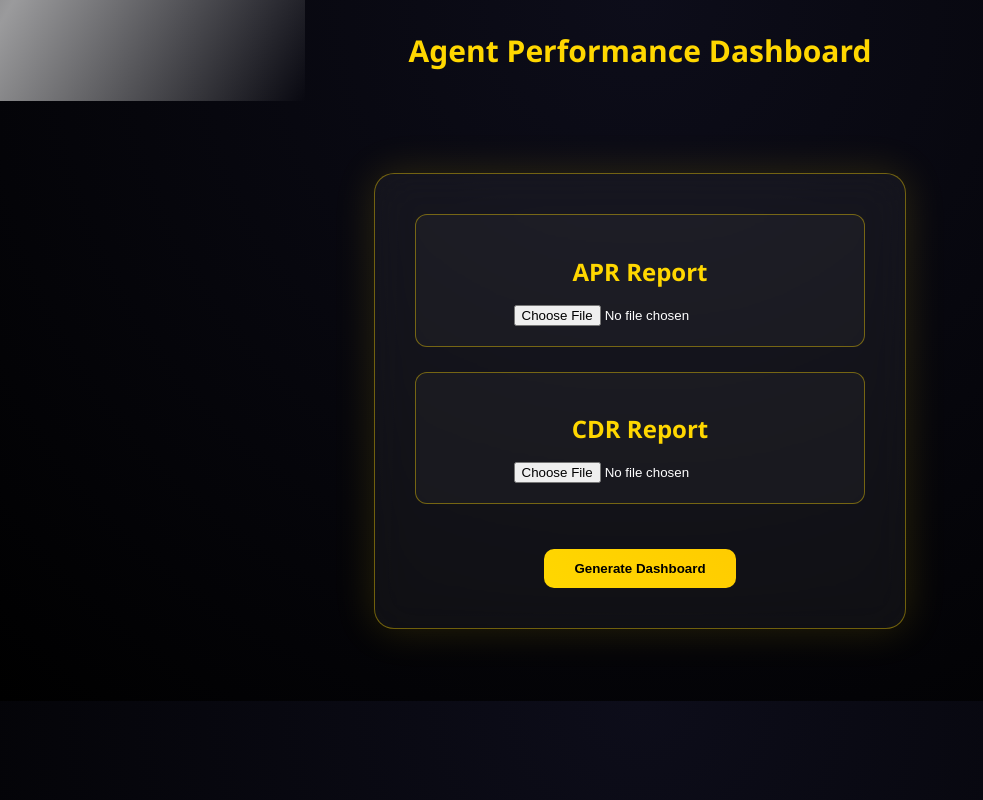
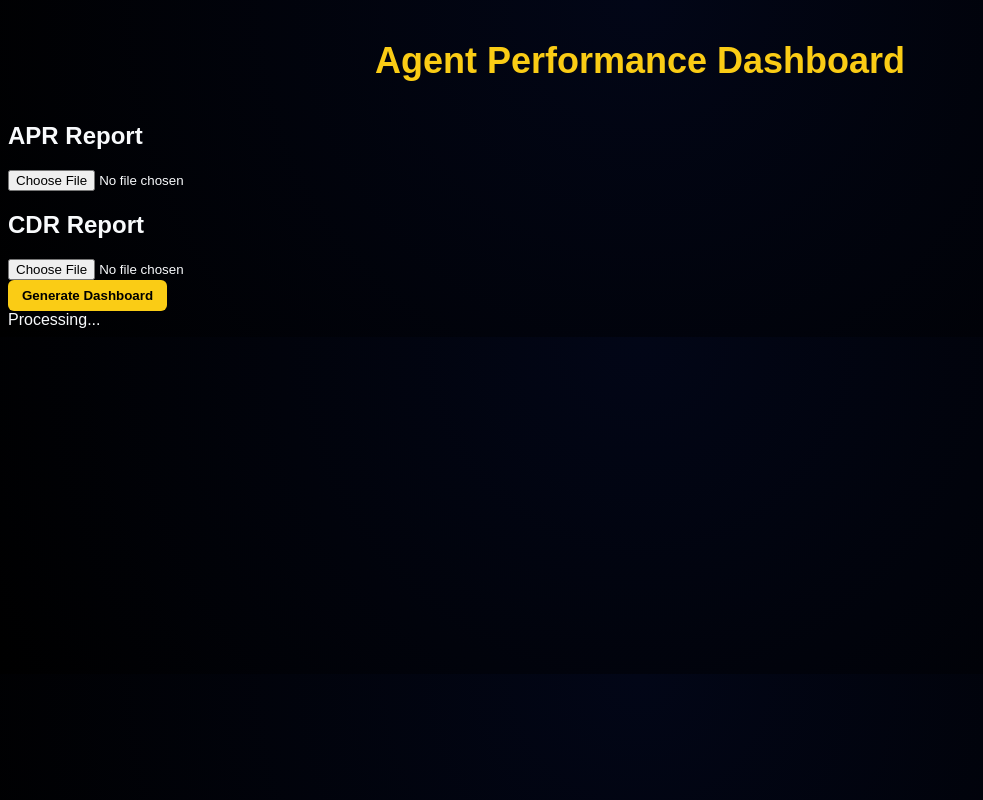
Before and after one commit to Viratmalakar/apr-report, a Flask app: page / in a window 1280 px wide. Shown: the whole page, without its empty margins (0-983 px from the left). Run offline with Flask 3, Linux system fonts and the light colour scheme.

Commit message:
Update style.css

```diff
--- a/static/style.css
+++ b/static/style.css
@@ -1,196 +1,122 @@
+/* ================= PAGE BACKGROUND ================= */
+
 body{
-    margin:0;
-    font-family:'Segoe UI',sans-serif;
-    background: radial-gradient(circle at top, #0d0d1a, #000);
-    color:white;
+    background: radial-gradient(circle at top,#020617,#000000);
+    font-family: Arial, Helvetica, sans-serif;
+    color:#f8fafc;
 }
+
 
 /* ================= HEADER ================= */
 
 .animated-header{
     text-align:center;
-    padding:30px 0;
-    font-size:30px;
+    font-size:36px;
     font-weight:bold;
-    color:gold;
-    position:relative;
-    overflow:hidden;
+    color:#facc15;
+    margin:40px 0;
 }
 
-.shine-text::after{
-    content:"";
-    position:absolute;
-    top:0;
-    left:-100%;
-    width:50%;
-    height:100%;
-    background:linear-gradient(120deg,transparent,rgba(255,255,255,0.6),transparent);
-    animation:shine 3s infinite;
-}
 
-@keyframes shine{
-    100%{left:150%;}
-}
-
-/* ================= UPLOAD PAGE ================= */
-
-.upload-wrapper{
-    height:75vh;
-    display:flex;
-    justify-content:center;
-    align-items:center;
-}
-
-.upload-box{
-    width:450px;
-    padding:40px;
-    border-radius:20px;
-    backdrop-filter:blur(20px);
-    background:rgba(255,255,255,0.05);
-    border:1px solid rgba(255,215,0,0.4);
-    box-shadow:0 0 40px rgba(255,215,0,0.15);
-    text-align:center;
-}
-
-.file-section{
-    border:1px solid rgba(255,215,0,0.4);
-    border-radius:12px;
-    padding:20px;
-    margin-bottom:25px;
-    background:rgba(255,255,255,0.03);
-}
-
-.file-section h2{
-    margin-bottom:15px;
-    color:gold;
-}
-
-.generate-btn{
-    margin-top:20px;
-    padding:12px 30px;
-    background:linear-gradient(45deg,gold,#ffcc00);
-    border:none;
-    border-radius:10px;
-    font-weight:bold;
-    cursor:pointer;
-    transition:0.3s;
-}
-
-.generate-btn:hover{
-    transform:scale(1.05);
-}
-
-/* ================= SUMMARY ================= */
+/* ================= SUMMARY CARDS ================= */
 
 .summary-section{
     display:flex;
     justify-content:center;
-    gap:20px;
-    padding:20px;
-    flex-wrap:wrap;
+    gap:30px;
+    margin-bottom:30px;
 }
 
 .card{
-    padding:20px;
+    padding:25px;
     border-radius:15px;
-    backdrop-filter:blur(15px);
-    background:rgba(255,255,255,0.05);
-    border:1px solid gold;
+    border:1px solid #facc15;
+    background:rgba(15,23,42,0.6);
+    backdrop-filter: blur(10px);
     text-align:center;
     min-width:140px;
-    transition:0.3s;
 }
 
-.card:hover{
-    transform:translateY(-6px);
+.card .number{
+    font-size:24px;
+    font-weight:bold;
 }
 
-/* ================= SEARCH ================= */
-
-.search-box{
-    text-align:center;
-    margin:15px;
+.card span{
+    font-size:14px;
+    opacity:0.8;
 }
 
-.search-box input{
-    padding:8px;
-    width:300px;
-}
 
 /* ================= TABLE ================= */
 
-.table-wrapper{
-    padding:20px;
+.table-container{
+    max-height:500px;
+    overflow-y:auto;
+    border:2px solid #334155;
+    border-radius:10px;
 }
 
-.table-container{
-    max-height:500px;
-    overflow:auto;
-    border:2px solid gold;
-    border-radius:15px;
-}
+/* TABLE BACKGROUND NAVY */
 
 table{
     width:100%;
     border-collapse:collapse;
-    background:#111;
+    background:#0f172a;
 }
 
+/* HEADER */
+
 th{
-    background:linear-gradient(45deg,gold,#ffcc00);
+    background:linear-gradient(90deg,#facc15,#d4af37);
     color:black;
-    padding:12px;
-}
-
-td{
     padding:10px;
-    border:1px solid rgba(255,255,255,0.1);
-    text-align:center;
-    transition:0.3s ease;
-}
-
-/* ================= 3D GREEN EFFECT ================= */
-
-.green-cell{
-    background:linear-gradient(145deg,#0f2e0f,#1b5e1b);
-    box-shadow:
-        inset 0 0 10px rgba(0,255,0,0.6),
-        0 0 12px rgba(0,255,0,0.4);
-    border:1px solid rgba(0,255,0,0.7);
-}
-
-/* ================= 3D RED EFFECT ================= */
-
-.red-cell{
-    background:linear-gradient(145deg,#2e0f0f,#5e1b1b);
-    box-shadow:
-        inset 0 0 10px rgba(255,0,0,0.6),
-        0 0 12px rgba(255,0,0,0.4);
-    border:1px solid rgba(255,0,0,0.7);
-}
-
-/* ================= LIVE PROCESSING ================= */
-
-.live-processing{
-    display:none;
-    justify-content:center;
-    align-items:center;
-    margin-top:20px;
-    gap:10px;
-    color:gold;
     font-weight:bold;
 }
 
-.live-dot{
-    width:12px;
-    height:12px;
-    background:red;
-    border-radius:50%;
-    animation:pulse 1s infinite;
+/* CELLS */
+
+td{
+    padding:8px;
+    text-align:center;
+    border:1px solid #334155;
 }
 
-@keyframes pulse{
-    0%{transform:scale(1);opacity:1;}
-    50%{transform:scale(1.5);opacity:0.5;}
-    100%{transform:scale(1);opacity:1;}
+/* ROW HOVER */
+
+tr:hover{
+    background:#1e293b;
 }
+
+
+/* ================= GREEN 3D CELL ================= */
+
+.green-cell{
+    background:linear-gradient(145deg,#22c55e,#14532d);
+    box-shadow: inset 0 0 10px rgba(0,0,0,0.6);
+}
+
+
+/* ================= RED 3D CELL ================= */
+
+.red-cell{
+    background:linear-gradient(145deg,#ef4444,#7f1d1d);
+    box-shadow: inset 0 0 10px rgba(0,0,0,0.6);
+}
+
+
+/* ================= BUTTONS ================= */
+
+button{
+    padding:8px 14px;
+    border:none;
+    border-radius:6px;
+    background:#facc15;
+    color:black;
+    font-weight:bold;
+    cursor:pointer;
+}
+
+button:hover{
+    background:#eab308;
+}
```
